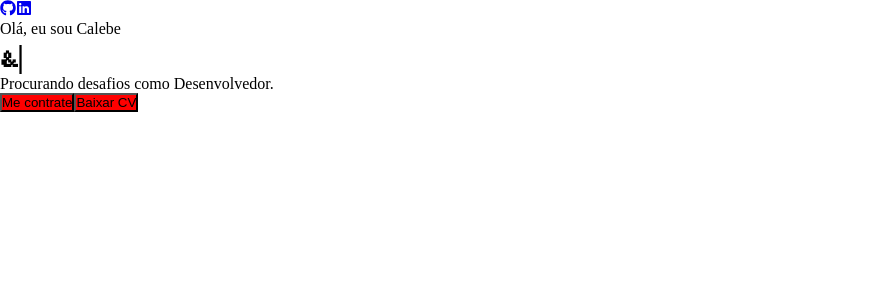
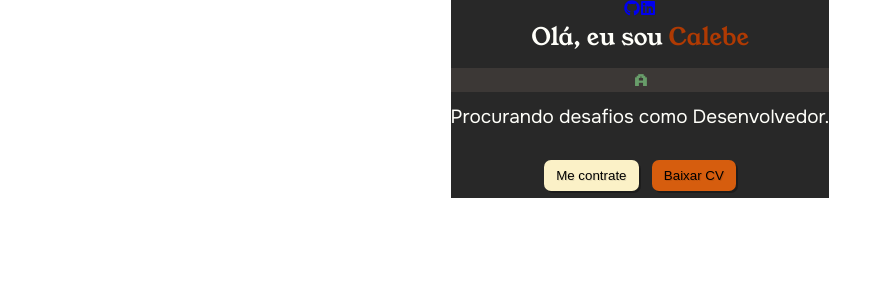
Before and after one commit to CalebeCopello/portfolio, a React (Create React App) app in the folder client/: page / in a window 1280 px wide. Shown: the top 300 px of the page, without its empty margins (0-892 px from the left). Built offline with nearby package versions, Linux system fonts and the light colour scheme.

Commit message:
Styling Profile

```diff
--- a/client/src/App.css
+++ b/client/src/App.css
@@ -76,7 +76,7 @@
   --bg0_h: #f9f5d7;
   --bg0: #fbf1c7;
   --bg1: #ebdbb2;
-  --bg2: #d5c4a1
+  --bg2: #d5c4a1;
   --bg3: #bdae93;
   --bg4: #a89984;
   --bg0_s: #f2e5bc;
@@ -93,4 +93,7 @@
   --purple1: #8f3f71;
   --aqua1: #427b58;
   --orange1: #af3a03;
+
+  /* Custom */
+  --textContrast-fg4: #FFFFFA;
 }
--- a/client/src/App.js
+++ /dev/null
@@ -1,14 +0,0 @@
-import './App.css';
-import Profile from './PortfolioContainer/Home/Profile.js'
-
-const App = () => {
-  return (
-    <>
-      <div className="App">
-        <Profile />
-      </div>
-    </>
-  )
-}
-
-export default App
--- /dev/null
+++ b/client/src/App.jsx
@@ -0,0 +1,12 @@
+import './App.css';
+import Profile from './PortfolioContainer/Home/Profile.jsx'
+
+const App = () => {
+  return (
+    <>
+      <Profile />
+    </>
+  )
+}
+
+export default App
--- a/client/src/PortfolioContainer/Home/Profile.css
+++ b/client/src/PortfolioContainer/Home/Profile.css
@@ -0,0 +1,54 @@
+.profile-container {
+    display: flex;
+    align-items: center;
+    text-align: center;
+    justify-self: center;
+    justify-content: center;
+    height: 10%;
+    min-height: fit-content;
+    background-color: var(--fg0);
+}
+.profile-parent {
+    display: flex;
+    align-items: center;
+
+}
+.profile-details-name {
+    font-size: 24px;
+    font-family: YoungSerif;
+}
+.profile-details-role {
+    display: flex;
+    flex-direction: column;
+    margin: 14px 0 24px 0;
+}
+.profile-details-role  h1{
+    font-family: Joystix;
+    font-size: 1em;
+    letter-spacing: -0.07em;
+    background-color: var(--fg1);
+    color: var(--aqua0);
+    padding: 0.1em 0.5em;
+    height: 1.5em;
+}
+.primary-text {
+    color: var(--textContrast-fg4);
+}
+.highlighted-text {
+    color: var(--orange1);
+}
+.profile-role-tagline {
+    font-size: 19px;
+    margin: 0.7em 0 0 0;
+    font-family: OnestSanSerif;
+}
+.standard-btn {
+    margin: 0.5em;
+}
+.highlighted-btn {
+    margin: 0.5em;
+    background-color: var(--orange0);
+}
+.highlighted-btn:hover {
+    background-color: var(--orange1);
+}
--- a/client/src/PortfolioContainer/Home/Profile.js
+++ b/client/src/PortfolioContainer/Home/Profile.jsx
@@ -1,6 +1,7 @@
 import React from 'react'
 import {FaGithub, FaLinkedin} from 'react-icons/fa'
 import Typed from 'typed.js'
+import './Profile.css'
 
 const Profile = () => {
   // Create reference to store the DOM element containing the animation
@@ -10,7 +11,7 @@ const Profile = () => {
         const typed = new Typed(el.current, {
         strings: [
             '<i>First</i> sentence.',
-            '&amp; a second sentence. &#128512;'
+            'a second sentence. &#128512;'
         ],
         typeSpeed: 75,
         startDelay: 1000,
@@ -19,6 +20,7 @@ const Profile = () => {
         loopCount: Infinity,
         backDelay: 1000,
         smartBackspace: true,
+        showCursor: false,
     })
 
     return () => {
@@ -41,28 +43,25 @@ const Profile = () => {
                         </div>
                         <div className="profile-details-name">
                             <span className="primary-text">
-                                {" "}
                                 Olá, eu sou <span className="highlighted-text">Calebe</span>
                             </span>
                         </div>
                         <div className="profile-details-role">
                             <span className="primary-text">
-                                {" "}
                                 <h1>
-                                    <span ref={el} className='type-profile'/>
+                                    <span ref={el} className='typejs-profile'/>
                                 </h1>
-                                <span className="profile-role-tagline">
-                                    Procurando desafios como Desenvolvedor.
-                                </span>
+                            </span>
+                            <span className="profile-role-tagline primary-text">
+                                Procurando desafios como Desenvolvedor.
                             </span>
                         </div>
                         <div className="profile-options">
-                            <button className="standard-btn">
-                                {""}
+                            <button className="standard-btn btn">
                                 Me contrate
                             </button>
                             <a href="./calebeCopello.pdf" download='Calebe Copello.pdf'>
-                                <button className="highlighted-btn">Baixar CV</button>
+                                <button className="highlighted-btn btn">Baixar CV</button>
                             </a>
                         </div>
                     </div>
--- a/client/src/index.css
+++ b/client/src/index.css
@@ -20,14 +20,26 @@
   font-family: Joystix;
   src: url(./assets/fonts/Joystix.otf);
 }
-.type-profile {
-  font-family: Joystix;
-  font-size: 0.7em;
-  letter-spacing: -0.07em;
+
+.btn {
+  border: 0px;
+	border-radius:7px;
+	display:inline-block;
+	cursor:pointer;
+  padding: 8px 12px;
+  text-decoration: none;
+  text-shadow: 1px 1px 0px rgba(0, 0, 0, 0.1);
+  background-color: var(--bg0);
+  box-shadow: 2px 2px rgba(0, 0, 0, 0.3);
 }
-.standard-btn {
-  background-color: red;
+.btn:hover {
+  transition: transform 0.05s;
+	background-color:var(--bg1);
 }
-.highlighted-btn {
-  background-color: red;
+.btn:active {
+  background-color:var(--fg3);
+	position:relative;
+  transition: transform 0.05s;
+  transform: scale(0.95,0.95);
+  box-shadow: 1px 1px rgba(0, 0, 0, 0.4);
 }
```
